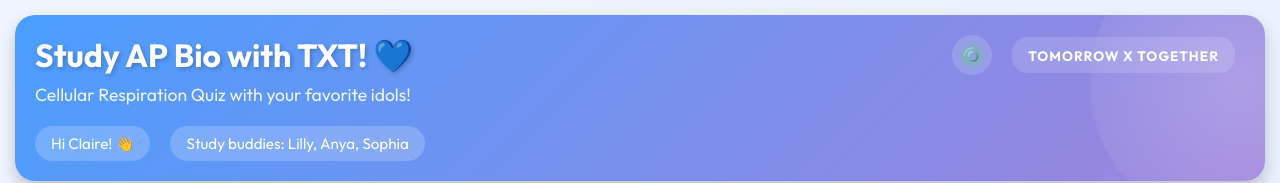
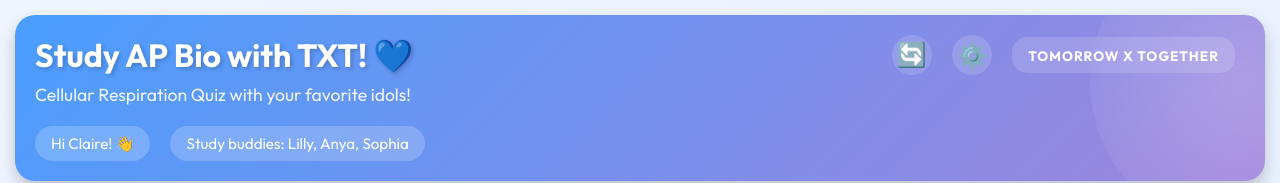
Before and after one commit to clairehyj/study-ap-bio-cell-respiration, a website: page index.html in a window 1280 px wide. Shown: the top 183 px of the page. Drawn offline with Linux system fonts and the light colour scheme.

Commit message:
Update index.html

```diff
--- a/index.html
+++ b/index.html
@@ -23,6 +23,7 @@
                 </div>
             </div>
             <div class="header-actions">
+                <button id="resetProgressBtn" class="reset-progress-btn" title="Reset Progress">🔄</button>
                 <a href="settings.html" class="settings-link" title="Settings">⚙️</a>
                 <div class="txt-logo">
                     <span>TOMORROW X TOGETHER</span>
```
